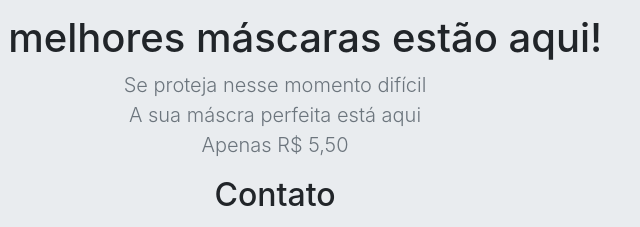
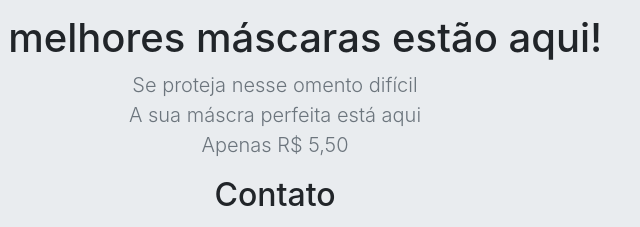
Before and after one commit to Pedro-Muniz-Oliveira/MascarasDaLu, a website: page index.html in a window 1280 px wide. Shown: the part 130-357 px from the top of the page, 365-1005 px from the left. Drawn offline with nearby package versions, Linux system fonts and the light colour scheme.

Commit message:
Update index.html

```diff
--- a/index.html
+++ b/index.html
@@ -96,7 +96,7 @@
           <h1 class="jumbotron-heading">As melhores máscaras estão aqui!
 
           </h1>
-          <p class="lead text-muted">Se proteja nesse momento difícil <br>
+          <p class="lead text-muted">Se proteja nesse omento difícil <br>
             A sua máscra perfeita está aqui <br>
             Apenas R$ 5,50 </p>
           <p>
```
